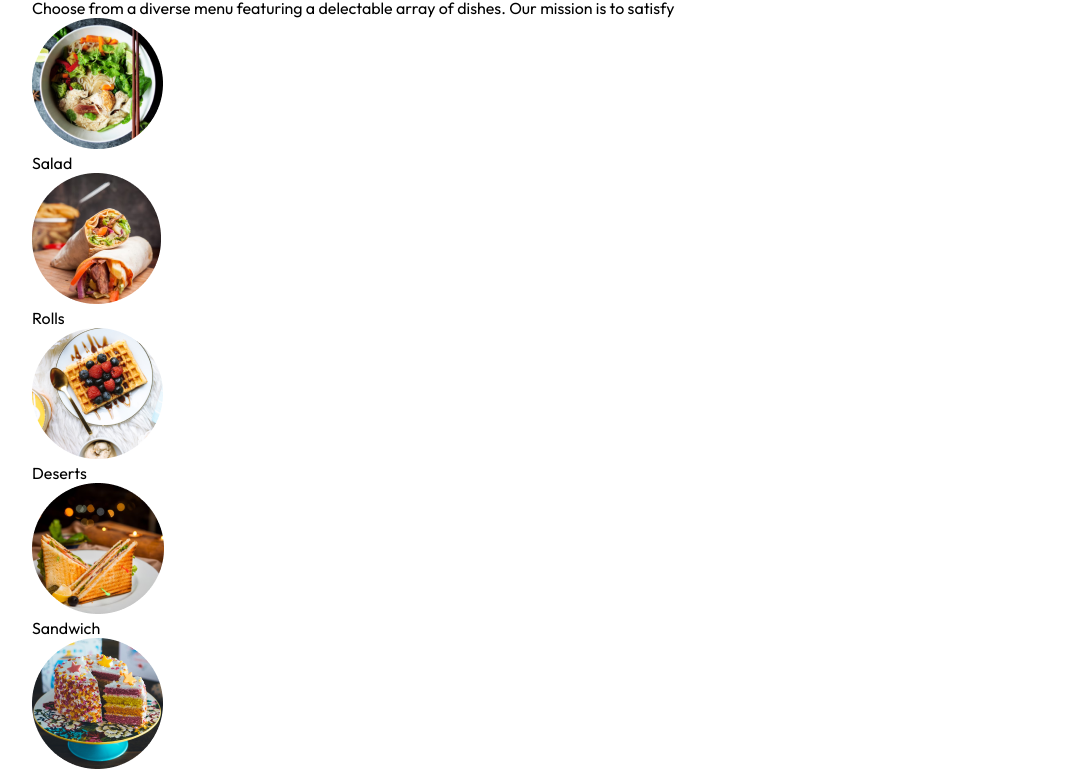
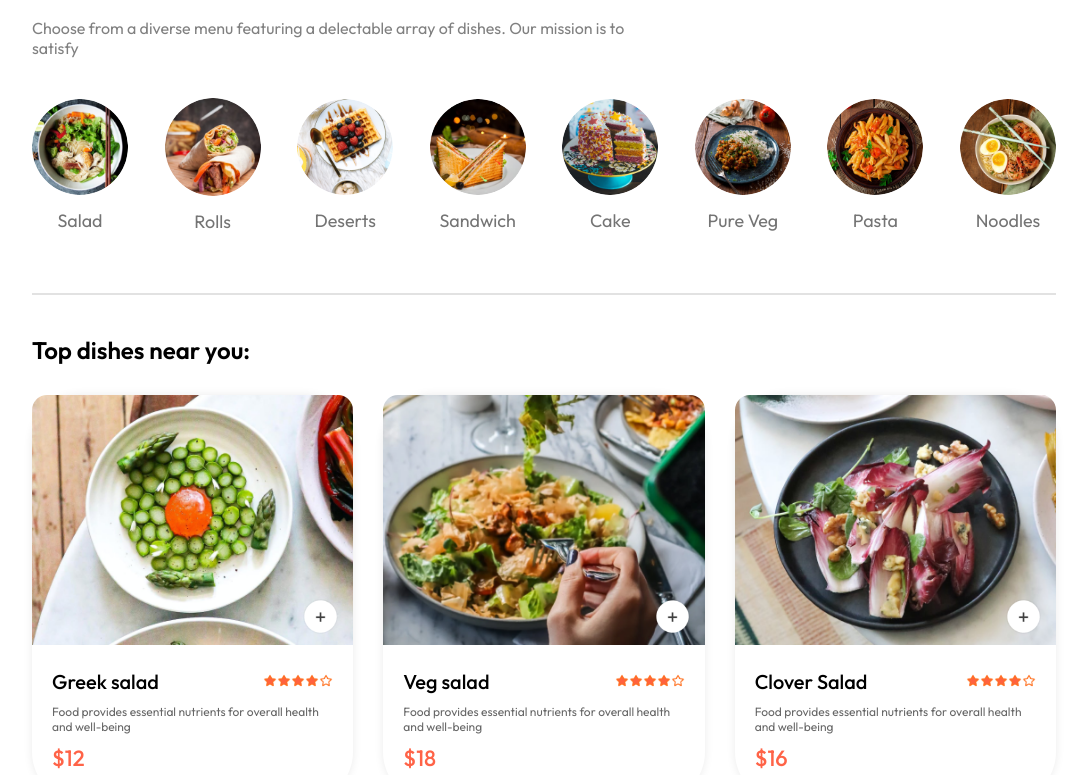
Before and after one commit to NikolicNebojsa/Food-Delivery-app, a React (Vite) app in the folder frontend/: page / in a window 1280 px wide. Shown: the part 619-1394 px from the top of the page, without its empty margins (96-1183 px from the left). Built offline with nearby package versions, Linux system fonts and the light colour scheme.

Commit message:
food dispaly/ food item changes

```diff
--- a/frontend/src/components/ExploreMenu/ExploreMenu.css
+++ b/frontend/src/components/ExploreMenu/ExploreMenu.css
@@ -0,0 +1,57 @@
+.explore-menu {
+  display: flex;
+  flex-direction: column;
+  gap: 20px;
+}
+.explore-menu h1 {
+  color: #262626;
+  font-weight: 500;
+}
+.explore-menu-text {
+  max-width: 60%;
+  color: #808080;
+}
+.explore-menu-list {
+  display: flex;
+  justify-content: space-between;
+  align-items: center;
+  gap: 30px;
+  text-align: center;
+  margin: 20px 0;
+  overflow-x: scroll;
+  padding-bottom: 10px;
+}
+
+.explore-menu-list::-webkit-scrollbar-thumb {
+  background-color: hsl(9, 100%, 64%);
+  border-radius: 100vw;
+}
+.explore-menu-list::-webkit-scrollbar-thumb:hover {
+  cursor: pointer;
+}
+.explore-menu-list::-webkit-scrollbar {
+  height: 8px;
+}
+.explore-menu-list-item img {
+  width: 7.5vw;
+  min-width: 80px;
+  cursor: pointer;
+  border-radius: 50%;
+  transition: 0.2s;
+}
+.explore-menu-list-item p {
+  margin-top: 10px;
+  color: #747474;
+  font-size: max(1.4vw, 16px);
+  cursor: pointer;
+}
+.explore-menu hr {
+  margin: 10px 0;
+  height: 2px;
+  background-color: #e2e2e2;
+  border: none;
+}
+.explore-menu-list-item .active {
+  border: 4px solid tomato;
+  padding: 2px;
+}
--- a/frontend/src/components/ExploreMenu/ExploreMenu.jsx
+++ b/frontend/src/components/ExploreMenu/ExploreMenu.jsx
@@ -1,7 +1,8 @@
 import React from "react";
 import { menu_list } from "../../assets/assets";
+import "./ExploreMenu.css";
 
-const ExploreMenu = () => {
+const ExploreMenu = ({ category, setCategory }) => {
   return (
     <div className="explore-menu" id="explore-menu">
       <h1>Explore our menu</h1>
@@ -12,13 +13,26 @@
       <div className="explore-menu-list">
         {menu_list.map((item, index) => {
           return (
-            <div className="expllore-menu-list-item" key={index}>
-              <img src={item.menu_image} alt={item.menu_name} />
+            <div
+              onClick={() => {
+                setCategory((prev) =>
+                  prev === item.menu_name ? "All" : item.menu_name
+                );
+              }}
+              className="explore-menu-list-item"
+              key={index}
+            >
+              <img
+                className={category === item.menu_name ? "active" : ""}
+                src={item.menu_image}
+                alt={item.menu_name}
+              />
               <p>{item.menu_name}</p>
             </div>
           );
         })}
       </div>
+      <hr />
     </div>
   );
 };
--- /dev/null
+++ b/frontend/src/components/FoodDisplay/FoodDisplay.css
@@ -0,0 +1,14 @@
+.food-display {
+  margin-top: 30px;
+}
+.food-display h2 {
+  font-size: max(2wv, 24px);
+  font-weight: 600;
+}
+.food-display-list {
+  display: grid;
+  grid-template-columns: repeat(auto-fill, minmax(240px, 1fr));
+  margin-top: 30px;
+  gap: 30px;
+  row-gap: 50px;
+}
--- /dev/null
+++ b/frontend/src/components/FoodDisplay/FoodDisplay.jsx
@@ -0,0 +1,30 @@
+import React, { useContext } from "react";
+import "./FoodDisplay.css";
+import { StoreContext } from "../../context/StoreContext";
+import FoodItem from "../FoodItem/FoodItem";
+
+const FoodDisplay = ({ category }) => {
+  const { food_list } = useContext(StoreContext);
+
+  return (
+    <div className="food-display" id="food-display">
+      <h2>Top dishes near you:</h2>
+      <div className="food-display-list">
+        {food_list.map((item, index) => {
+          return (
+            <FoodItem
+              key={index}
+              id={item._id}
+              name={item.name}
+              description={item.description}
+              price={item.price}
+              image={item.image}
+            />
+          );
+        })}
+      </div>
+    </div>
+  );
+};
+
+export default FoodDisplay;
--- /dev/null
+++ b/frontend/src/components/FoodItem/FoodItem.css
@@ -0,0 +1,64 @@
+.food-item {
+  width: 100%;
+  margin: auto;
+  border-radius: 50px;
+  box-shadow: 0px 0px 10px #00000015;
+  transition: 0.3s;
+  animation: fadeIn 1s;
+}
+.food-item-image {
+  width: 100%;
+  border-radius: 15px 15px 0 0;
+}
+.food-item-info {
+  padding: 20px;
+}
+.food-item-name-rating {
+  display: flex;
+  justify-content: space-between;
+  align-items: center;
+  margin-bottom: 10px;
+}
+.food-item-name-rating p {
+  font-size: 20px;
+  font-weight: 500;
+}
+.food-item-name-rating img {
+  width: 70px;
+}
+.food-item-description {
+  color: #676767;
+  font-size: 12px;
+}
+.food-item-price {
+  color: tomato;
+  font-size: 22px;
+  font-weight: 500;
+  margin: 10px 0;
+}
+.food-item-image-container {
+  position: relative;
+}
+
+.food-item-image-container .add {
+  width: 35px;
+  position: absolute;
+  bottom: 15px;
+  right: 15px;
+  cursor: pointer;
+  border-radius: 50%;
+}
+.food-item-counter {
+  position: absolute;
+  bottom: 15px;
+  right: 15px;
+  display: flex;
+  align-items: center;
+  gap: 10px;
+  padding: 6px;
+  border-radius: 50px;
+  background-color: white;
+}
+.food-item-counter img {
+  width: 30px;
+}
--- /dev/null
+++ b/frontend/src/components/FoodItem/FoodItem.jsx
@@ -0,0 +1,48 @@
+import React, { useState } from "react";
+import "./FoodItem.css";
+import { assets } from "../../assets/assets";
+
+const FoodItem = ({ id, name, price, description, image }) => {
+  const [itemCount, setItemCount] = useState(0);
+
+  return (
+    <div className="food-item">
+      <div className="food-item-image-container">
+        <img src={image} className="food-item-image" />
+        {!itemCount ? (
+          <img
+            className="add"
+            onClick={() => {
+              setItemCount((prev) => prev + 1);
+            }}
+            src={assets.add_icon_white}
+          />
+        ) : (
+          <div className="food-item-counter">
+            <img
+              onClick={() => setItemCount((prev) => prev - 1)}
+              src={assets.remove_icon_red}
+              alt=""
+            />
+            <p>{itemCount}</p>
+            <img
+              onClick={() => setItemCount((prev) => prev + 1)}
+              src={assets.add_icon_green}
+              alt=""
+            />
+          </div>
+        )}
+      </div>
+      <div className="food-item-info">
+        <div className="food-item-name-rating">
+          <p>{name}</p>
+          <img src={assets.rating_starts} alt="stars" />
+        </div>
+        <p className="food-item-description">{description}</p>
+        <p className="food-item-price">${price}</p>
+      </div>
+    </div>
+  );
+};
+
+export default FoodItem;
--- /dev/null
+++ b/frontend/src/context/StoreContext.jsx
@@ -0,0 +1,39 @@
+import { createContext, useState } from "react";
+import { food_list } from "../assets/assets";
+
+export const StoreContext = createContext(null);
+
+const StoreContextProvider = (props) => {
+  const [cartItems, setCartItems] = useState({});
+
+  const addToCart = (itemId) => {
+    if (!cartItems[itemId]) {
+      setCartItems((prev) => {
+        return { ...prev, [itemId]: 1 };
+      });
+    } else {
+      setCartItems((prev) => ({ ...prev, [itemId]: +1 }));
+    }
+  };
+
+  const removeFromCart = (itemId) => {
+    setCartItems((prev) => {
+      ({ ...prev, [itemId]: prev[itemId] - 1 });
+    });
+  };
+  const contextValue = {
+    food_list,
+    cartItems,
+    setCartItems,
+    addToCart,
+    removeFromCart,
+  };
+
+  return (
+    <StoreContext.Provider value={contextValue}>
+      {props.children}
+    </StoreContext.Provider>
+  );
+};
+
+export default StoreContextProvider;
--- a/frontend/src/index.css
+++ b/frontend/src/index.css
@@ -4,6 +4,10 @@
   padding: 0;
   box-sizing: border-box;
   font-family: "Outfit";
+}
+
+:root {
+  color-scheme: light;
 }
 
 body {
--- a/frontend/src/main.jsx
+++ b/frontend/src/main.jsx
@@ -3,9 +3,12 @@
 import App from "./App.jsx";
 import "./index.css";
 import { BrowserRouter } from "react-router-dom";
+import StoreContextProvider from "./context/StoreContext.jsx";
 
 ReactDOM.createRoot(document.getElementById("root")).render(
   <BrowserRouter>
-    <App />
+    <StoreContextProvider>
+      <App />
+    </StoreContextProvider>
   </BrowserRouter>
 );
--- a/frontend/src/pages/Home/Home.jsx
+++ b/frontend/src/pages/Home/Home.jsx
@@ -1,12 +1,17 @@
+import { useState } from "react";
 import ExploreMenu from "../../components/ExploreMenu/ExploreMenu";
 import Header from "../../components/Header/Header";
 import "./Home.css";
+import FoodDisplay from "../../components/FoodDisplay/FoodDisplay";
 
 const Home = () => {
+  const [category, setCategory] = useState("All");
+
   return (
     <div>
       <Header />
-      <ExploreMenu />
+      <ExploreMenu category={category} setCategory={setCategory} />
+      <FoodDisplay category={category} />
     </div>
   );
 };
```
